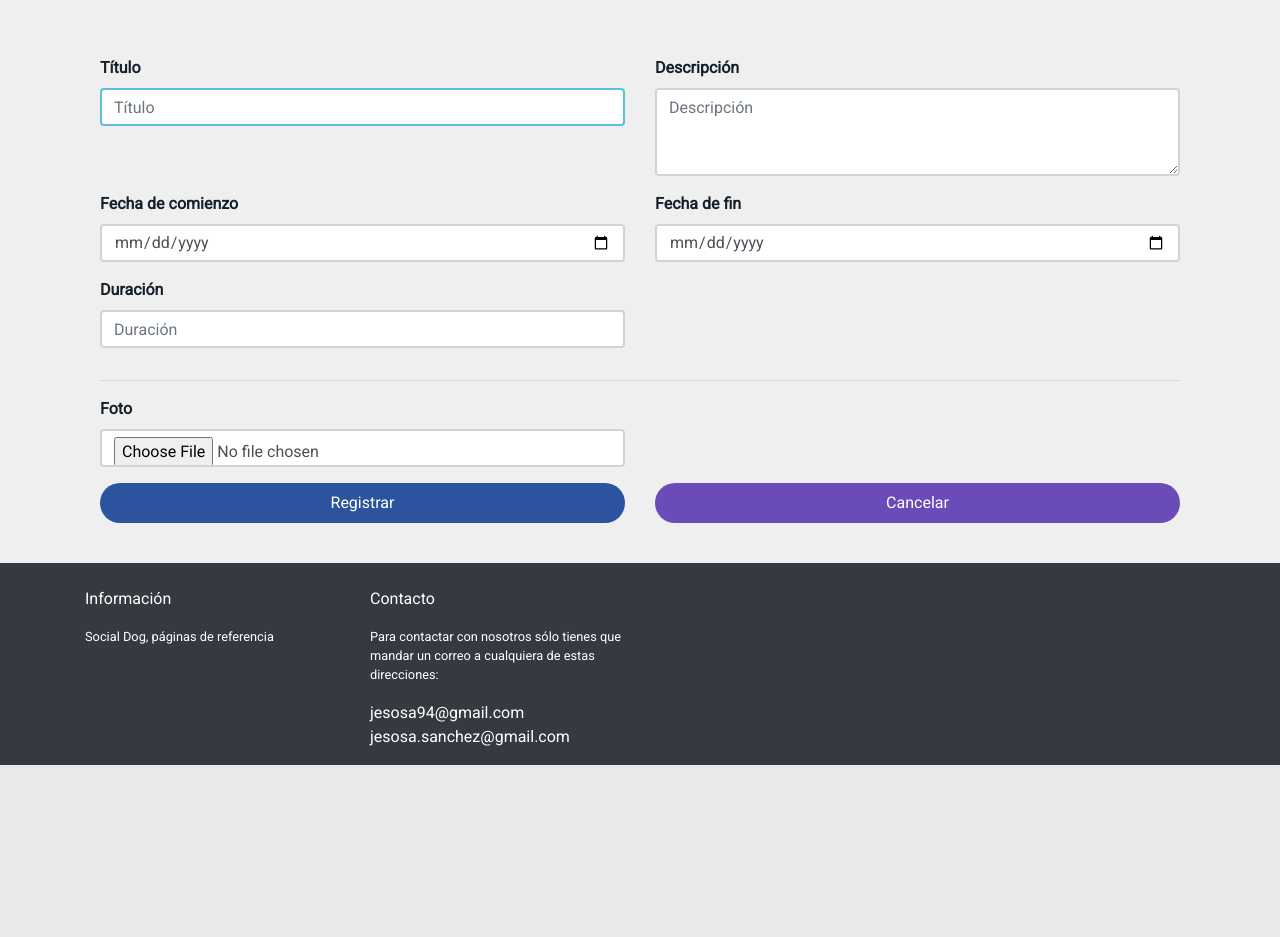
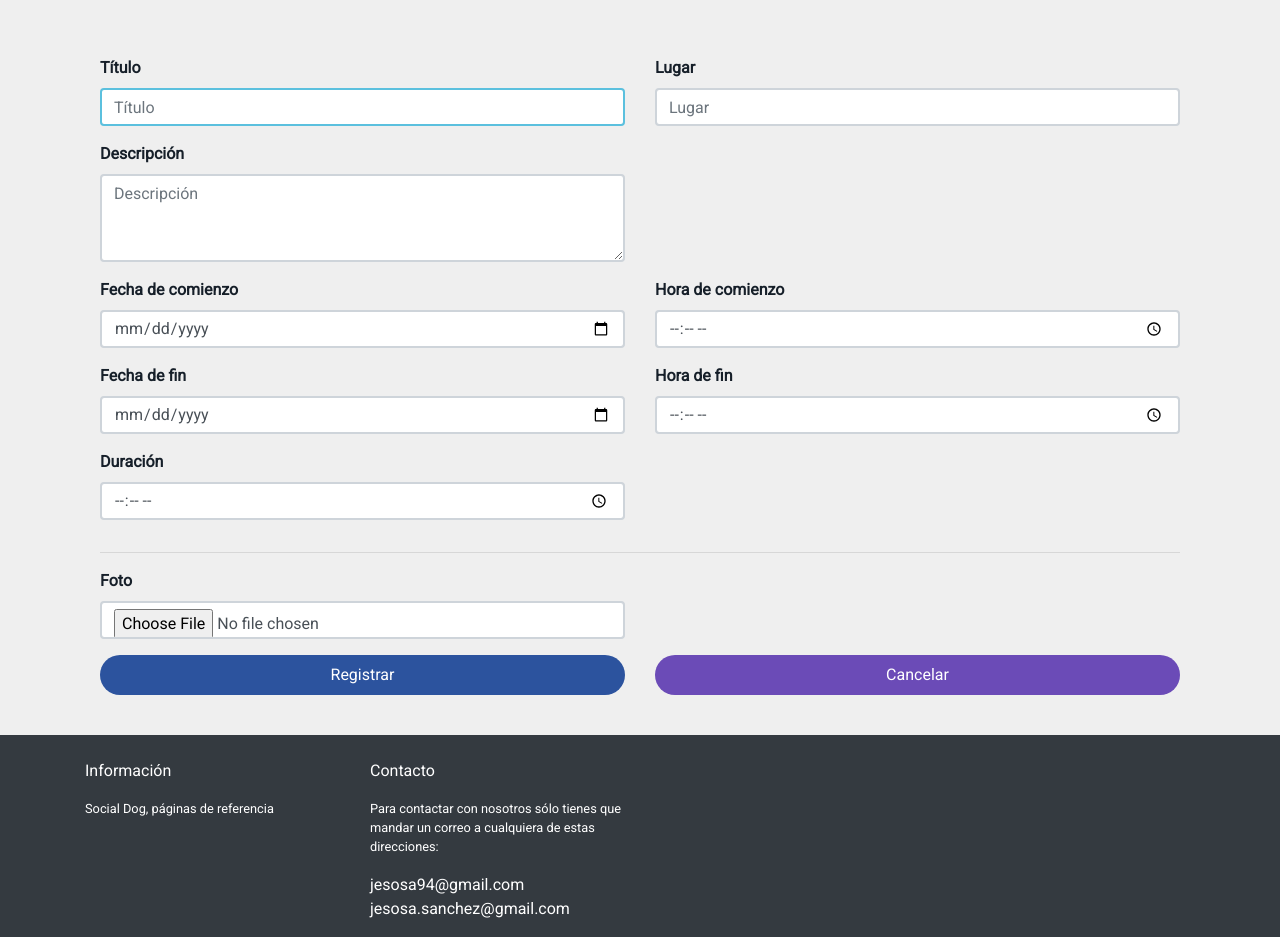
Before and after one commit to jessossan/TFG, a Django app: template socialDog/events/templates/create_event.html in a window 1280 px wide. Shown: the part 65-1002 px from the top of the page. Before the commit the page ends 830 px from the top, so only its background shows below. Run offline with Django 3.2, Linux system fonts and the light colour scheme; the template is opened without the code that fills it: values that come from a table or form of the project are taken from there, others are empty; some libraries are stand-ins or nearby versions.

Commit message:
mejorado listado y añadido registro de evento por parte del criador #42 , añadido dos nuevos atributos para poder guardar la hora de inicio y de fin del evento

```diff
--- a/socialDog/events/forms.py
+++ b/socialDog/events/forms.py
@@ -10,26 +10,25 @@ class CreateBreederEventForm(forms.Form):
 
     # Campos requeridos por el Evento
 
-    name = forms.CharField(max_length=50, label='Nombre')
-    age = forms.IntegerField(validators=[MinValueValidator(0)], label='Edad')
-    gender = forms.ChoiceField(choices=Dog.GenderType, label='Género')
-    descendant = forms.CharField(max_length=200, required=False, label='Descendencia')
-    details = forms.CharField(max_length=200, required=False, label='Detalles')
-    photo = forms.ImageField(required=False, label='Foto del perro')
-    awards = forms.CharField(max_length=200, help_text="Premios, no requerido", required=False)
-    breed = forms.ModelChoiceField(queryset=Breed.objects.all(), empty_label=None, label='Raza')
+    title = forms.CharField(max_length=50, label='Nombre')
+    description = forms.CharField(max_length=200, label='Descripción')
+    place = forms.CharField(max_length=50, label='Lugar')
+    startDate = forms.DateField(label='Fecha de inicio')
+    startTime = forms.TimeField(label='Hora de inicio')
 
+    finishDate = forms.DateField(label='Fecha de fin')
+    finishTime = forms.TimeField(label='Hora de fin')
+
+    length = forms.TimeField(required=False, label='Duración')
 
 class EditBreederEventForm(forms.Form):
     """Formulario de edición de un evento del criador"""
 
     # Campos requeridos por el Evento
 
-    name = forms.CharField(max_length=50, label='Nombre')
-    age = forms.IntegerField(validators=[MinValueValidator(0)], label='Edad')
-    gender = forms.ChoiceField(choices=Dog.GenderType, label='Género')
-    descendant = forms.CharField(max_length=200, required=False, label='Descendencia')
-    details = forms.CharField(max_length=200, required=False, label='Detalles')
-    photo = forms.ImageField(required=False, label='Foto del perro')
-    awards = forms.CharField(max_length=200, help_text="Premios, no requerido", required=False)
-    breed = forms.ModelChoiceField(queryset=Breed.objects.all(), empty_label=None, label='Raza')
+    title = forms.CharField(max_length=50, label='Nombre')
+    description = forms.CharField(max_length=200, label='Descripción')
+    place = forms.CharField(max_length=50, label='Lugar')
+    startDate = forms.DateTimeField(label='Fecha de comienzo')
+    finishDate = forms.DateTimeField(label='Fecha de fin')
+    length = forms.TimeField(required=False, label='Duración')
--- a/socialDog/events/templates/create_event.html
+++ b/socialDog/events/templates/create_event.html
@@ -26,24 +26,39 @@
                             <input class="form-control" id="title" name="title" maxlength="50" placeholder="Título" type="text" value="{{ form.title.value|default:'' }}" required autofocus/>
                         </div>
                         <div class="col-xs-6 col-md-6 form-group">
+                            <label for="place" class="control-label">Lugar</label>
+                            <input class="form-control" id="place" name="place" maxlength="50" placeholder="Lugar" type="text" value="{{ form.title.value|default:'' }}" required autofocus/>
+                        </div>
+                        <div class="col-xs-6 col-md-6 form-group">
                             <label for="description" class="control-label">Descripción</label>
-                            <textarea class="form-control" name="description" id="description" maxlength="200" rows="3" placeholder="Descripción" value="{{ form.description.value|default:'' }}"></textarea>
+                            <textarea class="form-control" name="description" id="description" maxlength="200" rows="3" placeholder="Descripción"></textarea>
                         </div>
+                    </div>
 
+                    <div class="row">
                         <div class="col-xs-6 col-md-6 form-group">
                             <label for="startDate" class="control-label">Fecha de comienzo</label>
                             <input class="form-control" id="startDate" name="startDate" placeholder="Fecha de comienzo" type="date" value="{{ form.startDate.value|default:'' }}" required/>
+                        </div>
+                         <div class="col-xs-6 col-md-6 form-group">
+                            <label for="startTime" class="control-label">Hora de comienzo</label>
+                            <input class="form-control" id="startTime" name="startTime" placeholder="Hora de comienzo" type="time" value="{{ form.startTime.value|default:'' }}" required/>
                         </div>
 
                         <div class="col-xs-6 col-md-6 form-group">
                             <label for="finishDate" class="control-label">Fecha de fin</label>
                             <input class="form-control" id="finishDate" name="finishDate" placeholder="Fecha de fin" type="date" value="{{ form.finishDate.value|default:'' }}" />
                         </div>
+                        <div class="col-xs-6 col-md-6 form-group">
+                            <label for="finishTime" class="control-label">Hora de fin</label>
+                            <input class="form-control" id="finishTime" name="finishTime" placeholder="Hora de fin" type="time" value="{{ form.finishTime.value|default:'' }}" />
+                        </div>
 
                         <div class="col-xs-6 col-md-6 form-group">
                             <label for="length" class="control-label">Duración</label>
-                            <input class="form-control" id="length" name="length" placeholder="Duración" type="text" value="{{ form.length.value|default:'' }}"/>
+                            <input class="form-control" id="length" name="length" type="time" value="{{ form.length.value|default:'' }}"/>
                         </div>
+
                     </div>
 
                     <hr/>
@@ -82,7 +97,7 @@
                         </div>
                         <div class="col-xs-6 col-md-6 form-group">
                             <input type="hidden" name="next" value="/" />
-                            <input type="button" class="btn cancelbutton btn-block" onclick="location.href='/dogs/ownList';" value="Cancelar" />
+                            <input type="button" class="btn cancelbutton btn-block" onclick="location.href='/events/ownList';" value="Cancelar" />
                         </div>
 
                     </div>
```
Also changed, not shown: socialDog/events/models.py (+7 -3 lines), socialDog/events/templates/list_event.html (+5 -2 lines), socialDog/events/views.py (+6 -3 lines), socialDog/events/migrations/0003_auto_20190112_1801.py (added), socialDog/events/migrations/0004_auto_20190112_1856.py (added).
